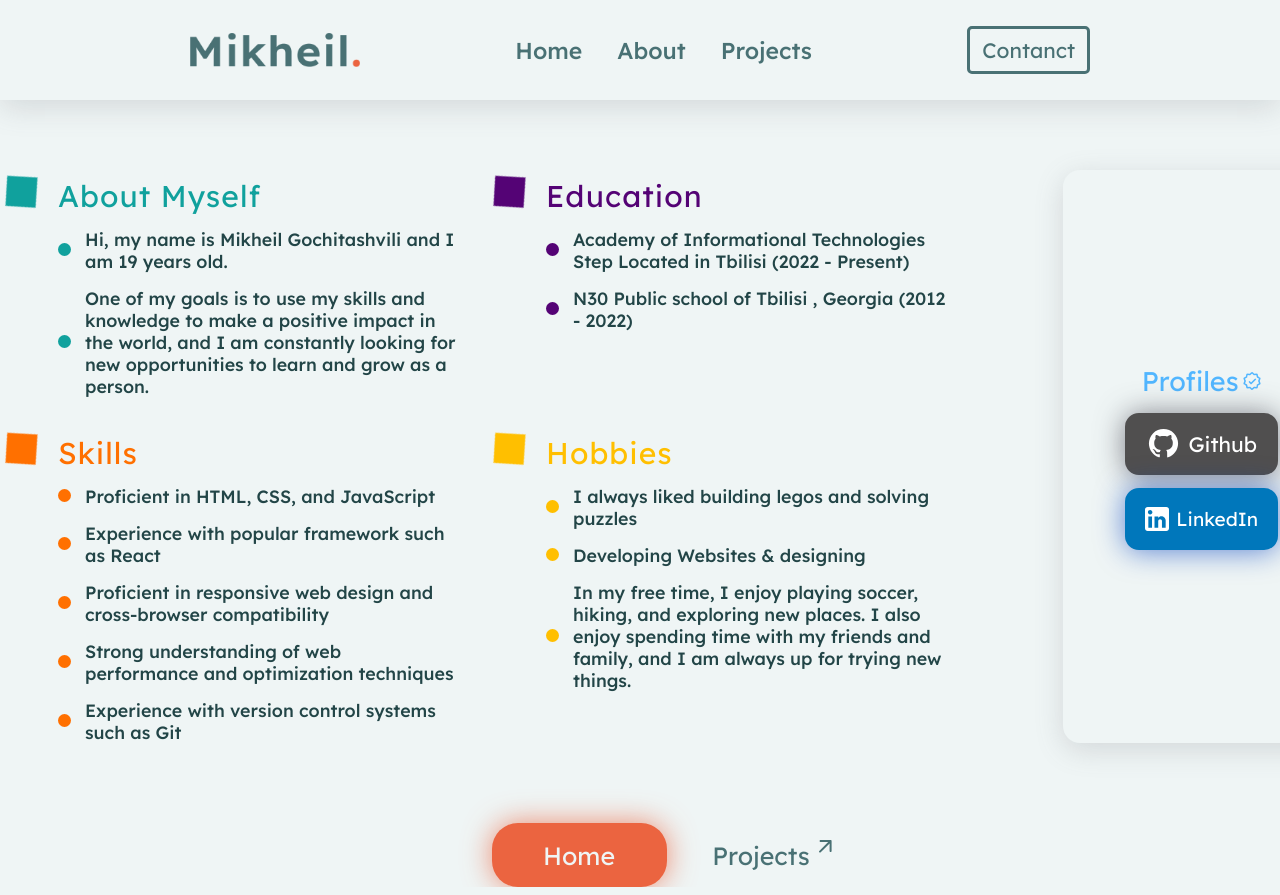
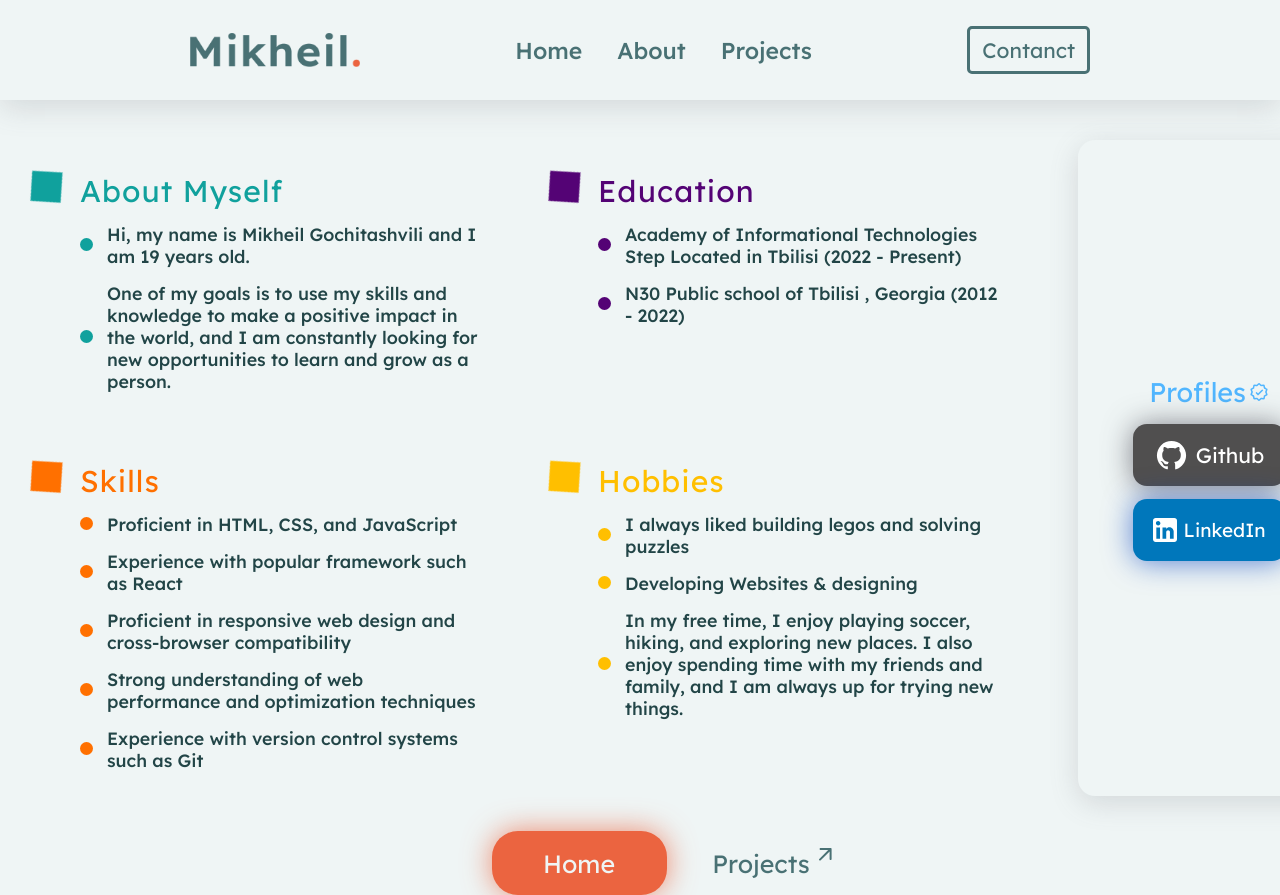
Before and after one commit to MikheilGochitashvili/Portfolio, a React (Create React App) app: page /portfolio/about in a window 1280 px wide. Shown: the top 895 px of the page. Built offline with nearby package versions, Linux system fonts and the light colour scheme.

Commit message:
commit stash pointer event_change

```diff
--- a/src/App.js
+++ b/src/App.js
@@ -1,6 +1,7 @@
 import {Routes, Route} from "react-router-dom";
 import Navigation from "./components/Navigation";
 import Home from "./components/Home";
+import ProjectPage from "./components/ProjectsPage";
 import {useNavigate} from "react-router-dom";
 import { useState } from "react";
 import AboutPage from "./components/AboutPage";
@@ -12,6 +13,7 @@ function App() {
     <div className="App">
       <Navigation />
       <Routes>
+        <Route path="/portfolio/projects" element={<ProjectPage />}></Route>
         <Route path="/portfolio" element={<Home over={over} setOver={setOver} navigate={navigate}/>}></Route>
         <Route path="/portfolio/about" element={<AboutPage over={over} setOver={setOver} navigate={navigate} />}></Route>
       </Routes>
--- a/src/components/AboutPage.jsx
+++ b/src/components/AboutPage.jsx
@@ -18,7 +18,9 @@ const AboutPage = ({setOver, navigate, over, value}) => {
         <section className="about_page_left_section">
           {data[0].about.map((item) => {
             return (
-              <div className="about_container">
+              <div
+                className="about_container"
+              >
                 <Rectangle color={item.RectangleColor} />
                 <div className="about_content_container">
                   <span style={{color: item.SpanColor}} className="about_title">
--- /dev/null
+++ b/src/components/ProjectsPage.jsx
@@ -0,0 +1,9 @@
+const ProjectPage = () => {
+    return (
+        <div>
+            Projects Page
+        </div>
+    )
+}
+
+export default ProjectPage;
--- a/src/fetch.json
+++ b/src/fetch.json
@@ -14,7 +14,8 @@
                     }
                 ],
                 "SpanColor": "#10A19D",
-                "RectangleColor": "#10A19D"
+                "RectangleColor": "#10A19D",
+                "box_shadow": "box-shadow: rgb(73 113 116 / 58%) 0px 7px 29px 0px"
             },
             {
                 "title": "Education",
@@ -29,7 +30,8 @@
                     }
                 ],
                 "SpanColor": "#540375",
-                "RectangleColor": "#540375"
+                "RectangleColor": "#540375",
+                "box_shadow": "box-shadow: rgb(73 113 116 / 58%) 0px 7px 29px 0px"
             },
             {
                 "title": "Skills",
@@ -56,7 +58,8 @@
                     }
                 ],
                 "SpanColor": "#FF7000",
-                "RectangleColor": "#FF7000"
+                "RectangleColor": "#FF7000",
+                "box_shadow": "box-shadow: rgb(73 113 116 / 58%) 0px 7px 29px 0px"
             },
             {
                 "title": "Hobbies",
@@ -75,7 +78,8 @@
                     }
                 ],
                 "SpanColor": "#FFBF00",
-                "RectangleColor": "#FFBF00"
+                "RectangleColor": "#FFBF00",
+                "box_shadow": "box-shadow: rgb(73 113 116 / 58%) 0px 7px 29px 0px"
             }
         ]
     }
--- a/src/index.css
+++ b/src/index.css
@@ -233,7 +233,7 @@ header {
 {
   width: 1340px;
   margin: 0 auto;
-  padding-top: 70px;
+  padding-top: 40px;
   display: flex;
   flex-direction: row;
   justify-content: space-between;
@@ -248,15 +248,29 @@ header {
 {
   display: flex;
   flex-direction: row;
-  gap: 15px;
+  transition: 300ms;
+  gap: 12px;
+  padding: 25px;
 }
+
+.about_container:hover
+{
+  border-radius: 15px;
+  scale: 1.03;
+  box-shadow: rgb(100 100 111 / 20%) 0px 7px 29px 0px;
+
+}
+
 .about_content_container
 {
   padding-top: 11px;
   display: flex;
   flex-direction: column;
   gap: 16px;
+
 }
+
+
 
 .about_description_container
 {
@@ -270,7 +284,7 @@ header {
 {
   display: flex;
   flex-direction: row;
-  gap: 30px;
+  gap: 13px;
   flex-wrap: wrap;
 }
 
@@ -335,11 +349,7 @@ header {
     box-shadow: rgb(100 100 111 / 20%) 0px 7px 29px 0px;
 }
 
-.about_page_right_section:hover
-{
-  box-shadow: rgba(73, 113, 116, 0.582) 0px 7px 29px 0px;
-  scale: 1.01;
-}
+
 
 .inner_text
 {
@@ -350,7 +360,7 @@ header {
 
 .about_page_footer
 {
-  padding-top: 80px;
+  padding-top: 35px;
   width: 1340px;
   display: flex;
   justify-content: center;
```
Also changed, not shown: 1 other file (tests, documents, lock files or other folders).
